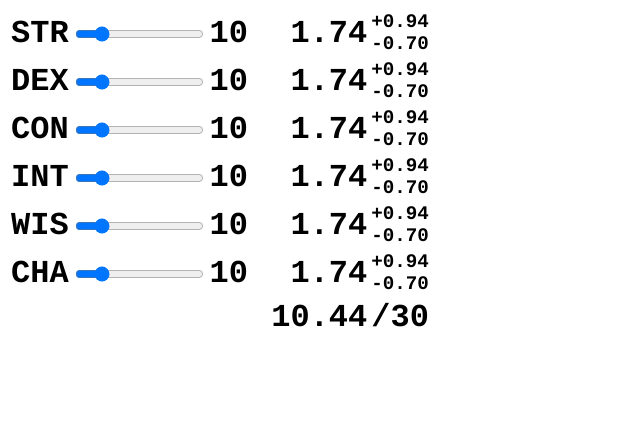
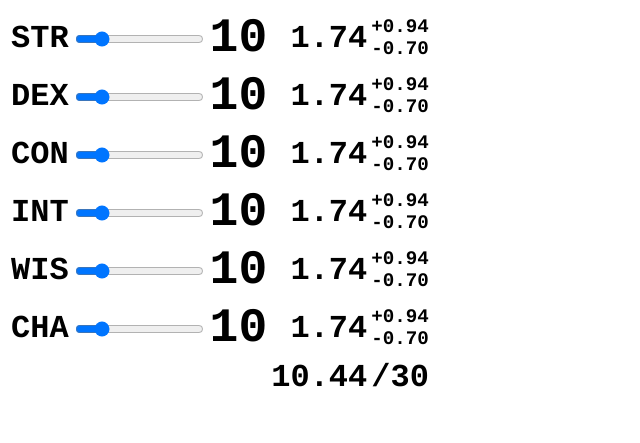
Before and after one commit to stellHex/FairAbilities, a plain HTML site: page index.html in a window 1280 px wide. Shown: the whole page, without its empty margins (0-640 px from the left). Drawn offline with Linux system fonts and the light colour scheme.

Commit message:
slightly improved UI
made abilities slightly bigger; made too-high ability costs grey instead of red

```diff
--- a/index.html
+++ b/index.html
@@ -3,12 +3,12 @@
 <body id="the bod" style="font-family:courier;font-size:200%;font-weight:bold">
 <div id = nojs>>:[ You have JavaScript disabled.</div>
 <table>
-<tr id=STR><td>STR </td><td><input type=range min=0 max=1000 defaultValue=0></input></td><td>10</td><td style=text-align:right>1.74</td><td style=font-size:60%><div>+0.94</div><div>-0.70</div></td></tr>
-<tr id=DEX><td>DEX </td><td><input type=range min=0 max=1000 defaultValue=0></input></td><td>10</td><td style=text-align:right>1.74</td><td style=font-size:60%><div>+0.94</div><div>-0.70</div></td></tr>
-<tr id=CON><td>CON </td><td><input type=range min=0 max=1000 defaultValue=0></input></td><td>10</td><td style=text-align:right>1.74</td><td style=font-size:60%><div>+0.94</div><div>-0.70</div></td></tr>
-<tr id=INT><td>INT </td><td><input type=range min=0 max=1000 defaultValue=0></input></td><td>10</td><td style=text-align:right>1.74</td><td style=font-size:60%><div>+0.94</div><div>-0.70</div></td></tr>
-<tr id=WIS><td>WIS </td><td><input type=range min=0 max=1000 defaultValue=0></input></td><td>10</td><td style=text-align:right>1.74</td><td style=font-size:60%><div>+0.94</div><div>-0.70</div></td></tr>
-<tr id=CHA><td>CHA </td><td><input type=range min=0 max=1000 defaultValue=0></input></td><td>10</td><td style=text-align:right>1.74</td><td style=font-size:60%><div>+0.94</div><div>-0.70</div></td></tr>
+<tr id=STR><td>STR </td><td><input type=range min=0 max=1000 defaultValue=0></input></td><td style=font-size:150%>10</td><td style=text-align:right>1.74</td><td style=font-size:60%><div>+0.94</div><div>-0.70</div></td></tr>
+<tr id=DEX><td>DEX </td><td><input type=range min=0 max=1000 defaultValue=0></input></td><td style=font-size:150%>10</td><td style=text-align:right>1.74</td><td style=font-size:60%><div>+0.94</div><div>-0.70</div></td></tr>
+<tr id=CON><td>CON </td><td><input type=range min=0 max=1000 defaultValue=0></input></td><td style=font-size:150%>10</td><td style=text-align:right>1.74</td><td style=font-size:60%><div>+0.94</div><div>-0.70</div></td></tr>
+<tr id=INT><td>INT </td><td><input type=range min=0 max=1000 defaultValue=0></input></td><td style=font-size:150%>10</td><td style=text-align:right>1.74</td><td style=font-size:60%><div>+0.94</div><div>-0.70</div></td></tr>
+<tr id=WIS><td>WIS </td><td><input type=range min=0 max=1000 defaultValue=0></input></td><td style=font-size:150%>10</td><td style=text-align:right>1.74</td><td style=font-size:60%><div>+0.94</div><div>-0.70</div></td></tr>
+<tr id=CHA><td>CHA </td><td><input type=range min=0 max=1000 defaultValue=0></input></td><td style=font-size:150%>10</td><td style=text-align:right>1.74</td><td style=font-size:60%><div>+0.94</div><div>-0.70</div></td></tr>
 <tr><td></td><td></td><td></td><td id=tot>10.44</td><td>/30</td></tr>
 <tr><td></td><td></td><td>&nbsp;&nbsp;&nbsp;</td><td>&nbsp;&nbsp;&nbsp;&nbsp;&nbsp;</td><td></td></tr>
 </table>
@@ -64,7 +64,7 @@ function officiate(activeScore){
 	totDisp.innerHTML = add0(pointSum()/100,5)
 	for (var score in coloration) {
 		var whatever = parseInt(coloration[score].innerHTML.replace(".",""))
-		coloration[score].style.color = whatever&&whatever>3000-pointSum()?"red":"black"
+		coloration[score].style.color = whatever&&whatever>3000-pointSum()?"#cccccc":"black"
 	}
 }
 document.addEventListener("mouseup", function(){totDisp.style.color = "black"})
```
